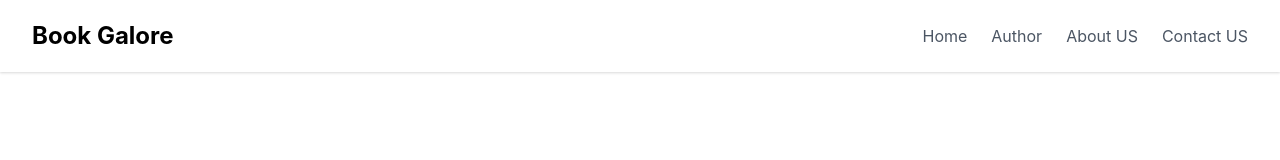
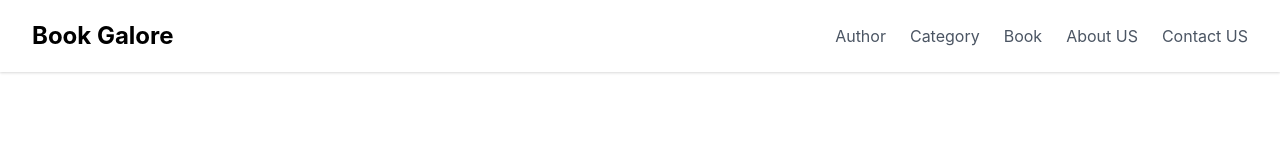
Before and after one commit to mercywanjugu/Books-Galore, a React (Create React App) app in the folder books-galore/: page / in a window 1280 px wide. Shown: the top 160 px of the page. Built offline with nearby package versions, Linux system fonts and the light colour scheme.

Commit message:
added About page

```diff
--- a/books-galore/src/App.js
+++ b/books-galore/src/App.js
@@ -1,8 +1,8 @@
 import './App.css';
 import Navbar from './components/Navbar';
-// import Home from "./Home";
 // import Contact from "./Contact";
-// import About from "./About";
+import About from "./About";
+
 
 function App() {
   return (
--- a/books-galore/src/components/Navbar.js
+++ b/books-galore/src/components/Navbar.js
@@ -57,10 +57,13 @@ export default function NavBar() {
                     >
                         <ul className="items-center justify-center space-y-8 md:flex md:space-x-6 md:space-y-0">
                             <li className="text-gray-600 hover:text-blue-600">
-                                <a href="javascript:void(0)">Home</a>
+                                <a href="javascript:void(0)">Author</a>
                             </li>
                             <li className="text-gray-600 hover:text-blue-600">
-                                <a href="javascript:void(0)">Author</a>
+                                <a href="javascript:void(0)">Category</a>
+                            </li>
+                            <li className="text-gray-600 hover:text-blue-600">
+                                <a href="javascript:void(0)">Book</a>
                             </li>
                             <li className="text-gray-600 hover:text-blue-600">
                                 <a href="javascript:void(0)">About US</a>
```
Also changed, not shown: books-galore/src/components/About.js (+9 -0 lines), books-galore/src/components/Author.js (+9 -0 lines), books-galore/src/components/Home.js (deleted).
